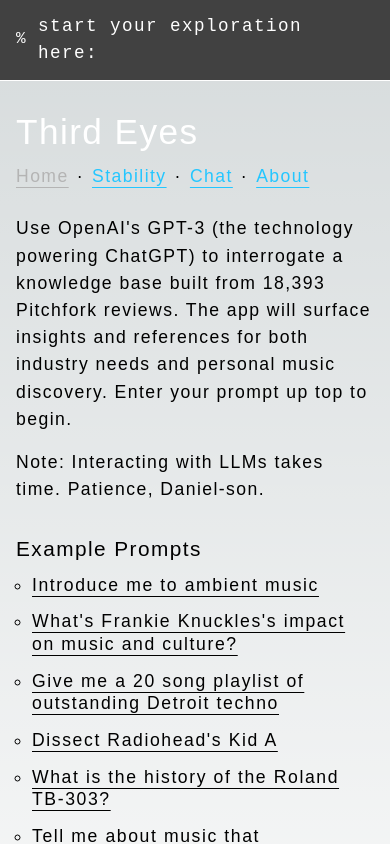
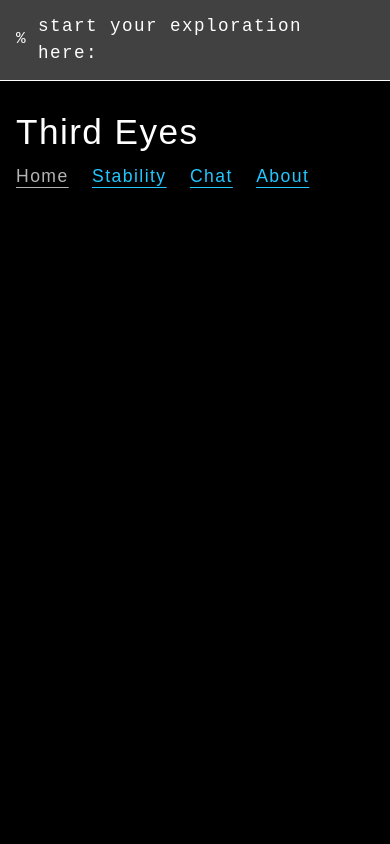
Before and after one commit to mechaneyes/aframe, a Next.js app: page / in a window 390 px wide. Shown: the top 844 px of the page. Built offline with nearby package versions, Linux system fonts and the light colour scheme; a web font is replaced by a local one.

Commit message:
black bg on body & .thirdeyes
+ seeing the app on other people's phones show it having a
light colored background

```diff
--- a/app/styles/styles.scss
+++ b/app/styles/styles.scss
@@ -28,10 +28,15 @@
   --distance-from-left: auto;
 }
 
+body {
+  background-color: black;
+}
+
 .thirdeyes {
   position: relative;
   padding: 0 1rem 1rem;
   @include noka(300);
+  background-color: black;
 
   @include bp("xsmall") {
     padding: 0 2rem 2rem;
```
